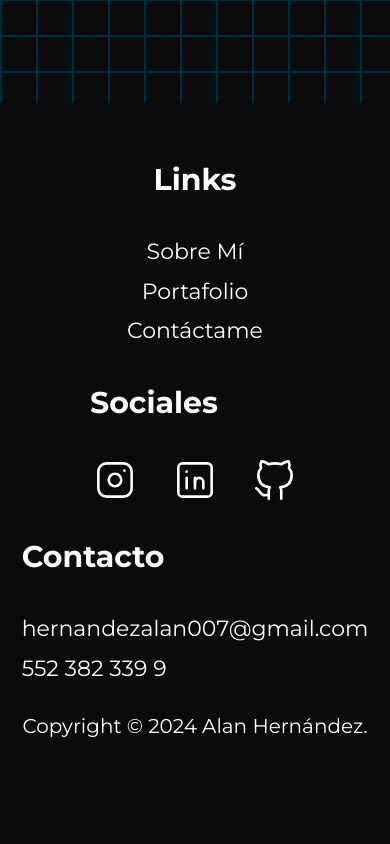
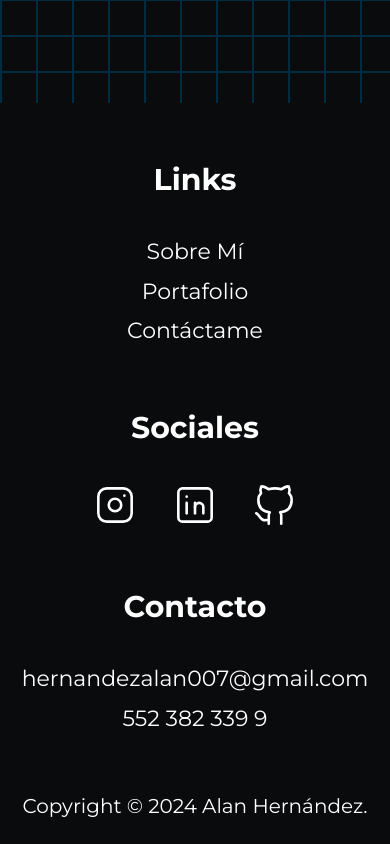
Before and after one commit to imjaasu/sitio-web-jaasu, a website: page index.html in a window 390 px wide. Shown: the part 2847-3691 px from the top of the page. Before the commit the page ends 3611 px from the top, so only its background shows below. Drawn offline with Linux system fonts and the light colour scheme.

Commit message:
se sigue mejorando la vista responsive del footer

```diff
--- a/index.html
+++ b/index.html
@@ -110,7 +110,7 @@
                 <p>552 382 339 9</p>
             </section>
         </div>
-        <p>Copyright &copy; 2024 Alan Hernández.</p>
+        <p class="copyright">Copyright &copy; 2024 Alan Hernández.</p>
     </footer>
 </body>
 </html>
--- a/src/scss/layout/_footer.scss
+++ b/src/scss/layout/_footer.scss
@@ -1,8 +1,10 @@
 .footer{
     h3{
+        display: inline-block;
         color: $blanco;
         font-weight: $bold;
         text-align: left;
+        margin-top: 5rem;
     }
 
     p{
@@ -25,10 +27,10 @@
 }
 
 .sociales{
+    display: flex;
+    flex-direction: column;
+    align-items: center;
 
-    h3{
-        display: inline-block;
-    }
 
     nav{
         display: flex;
@@ -69,7 +71,9 @@
 }
 
 .contacto{
-    display: inline-block;
+    display: flex;
+    flex-direction: column;
+    align-items: center;
 
     p{
         font-size: 2.2rem;
@@ -78,3 +82,7 @@
     }
 
 }
+
+.copyright{
+    margin-top: 5rem;
+}
```
Also changed, not shown: build/css/app.css, 1 other file.
